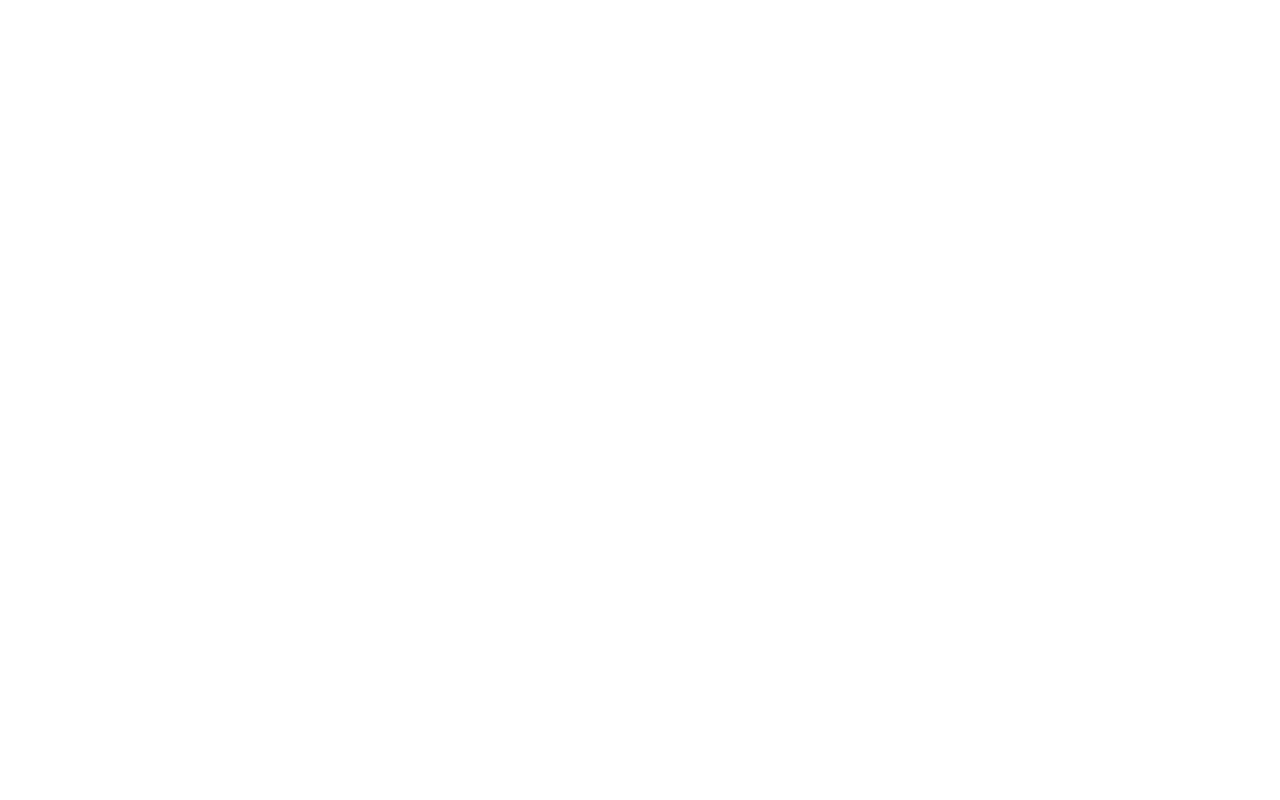
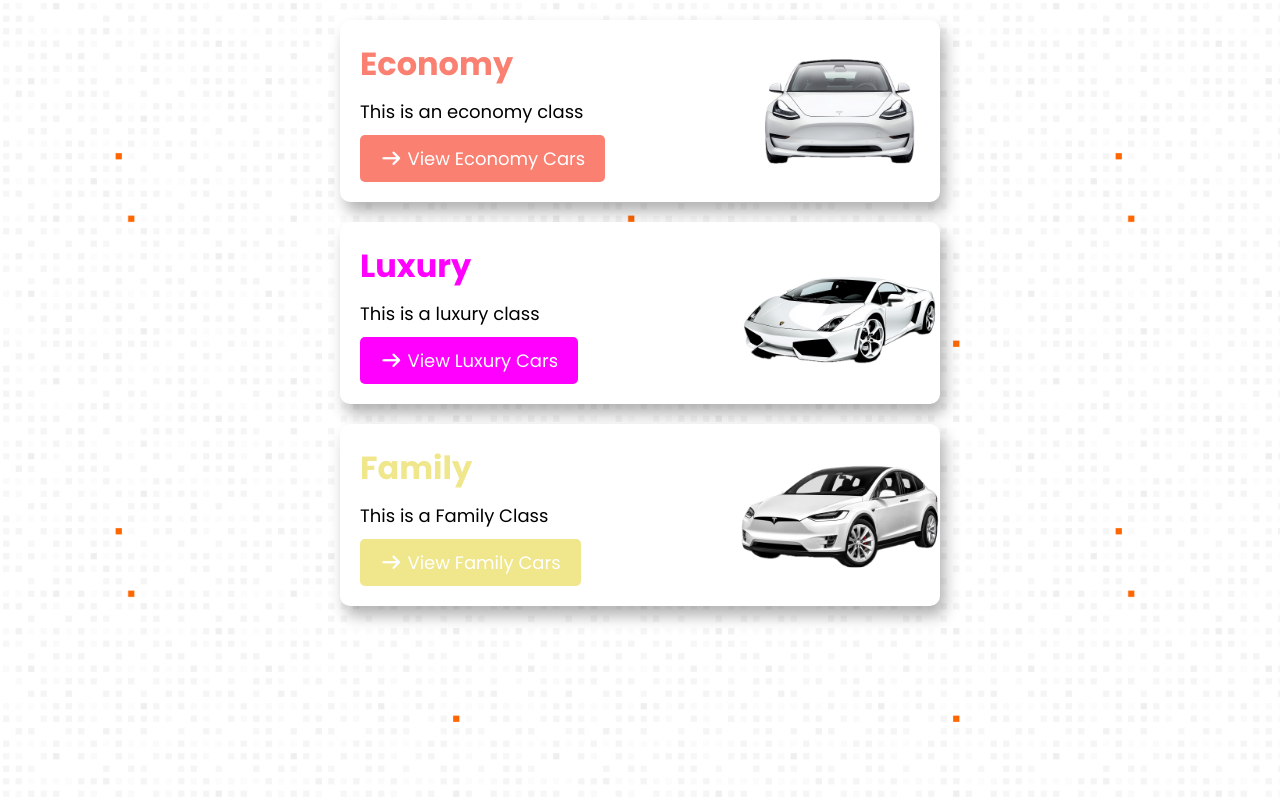
Before and after one commit to BradleyM0429/project-car-display-cards, a plain HTML site: page index.html in a window 1280 px wide. Drawn offline with Linux system fonts and the light colour scheme.

Commit message:
Cards Car Display

```diff
--- a/css/style.css
+++ b/css/style.css
@@ -0,0 +1,115 @@
+body {
+    font-family: 'poppins', sans-serif ;
+    background: url(../assets/pattern.png);
+    background-size: 500px;
+}
+
+* {
+    margin: 0;
+    padding: 0;
+    box-sizing: border-box;
+}
+
+.card {
+
+    max-width: 600px;
+    margin: 20px auto;
+    padding: 20px;
+    border-radius: 10px;
+    box-shadow: 5px 10px 15px rgba(0,0,0, 0.3);
+}
+
+.card h1 {
+    margin-bottom: 10px;
+    font-weight: 800;
+}
+
+.card p {
+    margin-bottom: 5px;
+    font-size: 18px;
+}
+
+.card-economy h1 {
+    color: salmon ;
+}
+
+.card-economy a {
+    background-color: salmon;
+}
+
+.card-economy a:hover {
+    background-color: rgb(202, 83, 69);
+}
+
+.card-economy a:active {
+    background-color: rgb(190, 63, 49);
+}
+
+.card-luxury h1 {
+    color: magenta
+}
+
+.card-luxury a {
+    background-color: magenta
+}
+
+.card-luxury a:hover {
+    background-color: rgb(126, 20, 126)
+}
+
+.card-luxury a:active {
+    background-color: rgb(75, 10, 75)
+}
+
+.card-family h1 {
+    color: khaki
+}
+
+.card-family a {
+    background-color: khaki
+}
+
+.card-family a:hover {
+    background-color: rgb(219, 197, 1)
+}
+
+.card-family a:active {
+    background-color: rgb(160, 144, 4)
+}
+
+a {
+    display: inline-block;
+    text-decoration: none;
+    background-color: aqua;
+    color: white;
+    padding: 10px 20px;
+    border-radius: 5px;
+    font-size: 18px;
+    margin-top: 5px;
+}
+
+.card-economy {
+
+    background: #fff url(../assets/economic-car.png);
+    background-repeat: no-repeat;
+    background-position: right;
+    background-size: 200px;
+}
+
+.card-luxury {
+    background: #fff url(../assets/luxury-car.png);
+    background-repeat: no-repeat;
+    background-position: right;
+    background-size: 200px;
+}
+
+.card-family {
+    background: #fff url(../assets/family-car.png);
+    background-repeat: no-repeat;
+    background-position: right;
+    background-size: 200px;
+}
+
+i{
+    margin-right: 5px;
+}
--- a/index.html
+++ b/index.html
@@ -3,10 +3,32 @@
 <head>
     <meta charset="UTF-8">
     <meta name="viewport" content="width=device-width, initial-scale=1.0">
+   <link rel="preconnect" href="https://fonts.googleapis.com">
+    <link rel="preconnect" href="https://fonts.gstatic.com" crossorigin>
+    <link href="https://fonts.googleapis.com/css2?family=Poppins:ital,wght@0,400;0,700;1,200&display=swap" rel="stylesheet">
     <link rel="stylesheet" href="./css/style.css">
-    <title>Your Title</title>
+    <link rel="stylesheet" href="https://cdnjs.cloudflare.com/ajax/libs/font-awesome/7.0.0/css/brands.min.css" integrity="sha512-mXqwRsOznG7CS37KA7CLR1Fc72gfOgp7r8xaVdBKoBKhitcKI/mK+IamtZUf+FAkufXOvVTESu9lPsoQc+kFxg==" crossorigin="anonymous" referrerpolicy="no-referrer" />
+    <link rel="stylesheet" href="https://cdnjs.cloudflare.com/ajax/libs/font-awesome/7.0.0/css/all.min.css" integrity="sha512-DxV+EoADOkOygM4IR9yXP8Sb2qwgidEmeqAEmDKIOfPRQZOWbXCzLC6vjbZyy0vPisbH2SyW27+ddLVCN+OMzQ==" crossorigin="anonymous" referrerpolicy="no-referrer" />
+    <title>Car Display Cards Project</title>
 </head>
+
 <body>
-
+    <div class="container">
+        <div class="card card-economy">
+            <h1>Economy</h1>
+            <p>This is an economy class</p>
+            <a href="#"><i class="fa-solid fa-arrow-right"></i>View Economy Cars</a>
+        </div>
+        <div class="card card-luxury">
+            <h1>Luxury</h1>
+            <p>This is a luxury class</p>
+            <a href="#"><i class="fa-solid fa-arrow-right"></i>View Luxury Cars</a>
+        </div>
+        <div class="card card-family">
+            <h1>Family</h1>
+            <p>This is a Family Class</p>
+            <a href="#"><i class="fa-solid fa-arrow-right"></i>View Family Cars</a>
+        </div>
+    </div>
 </body>
 </html>
```
